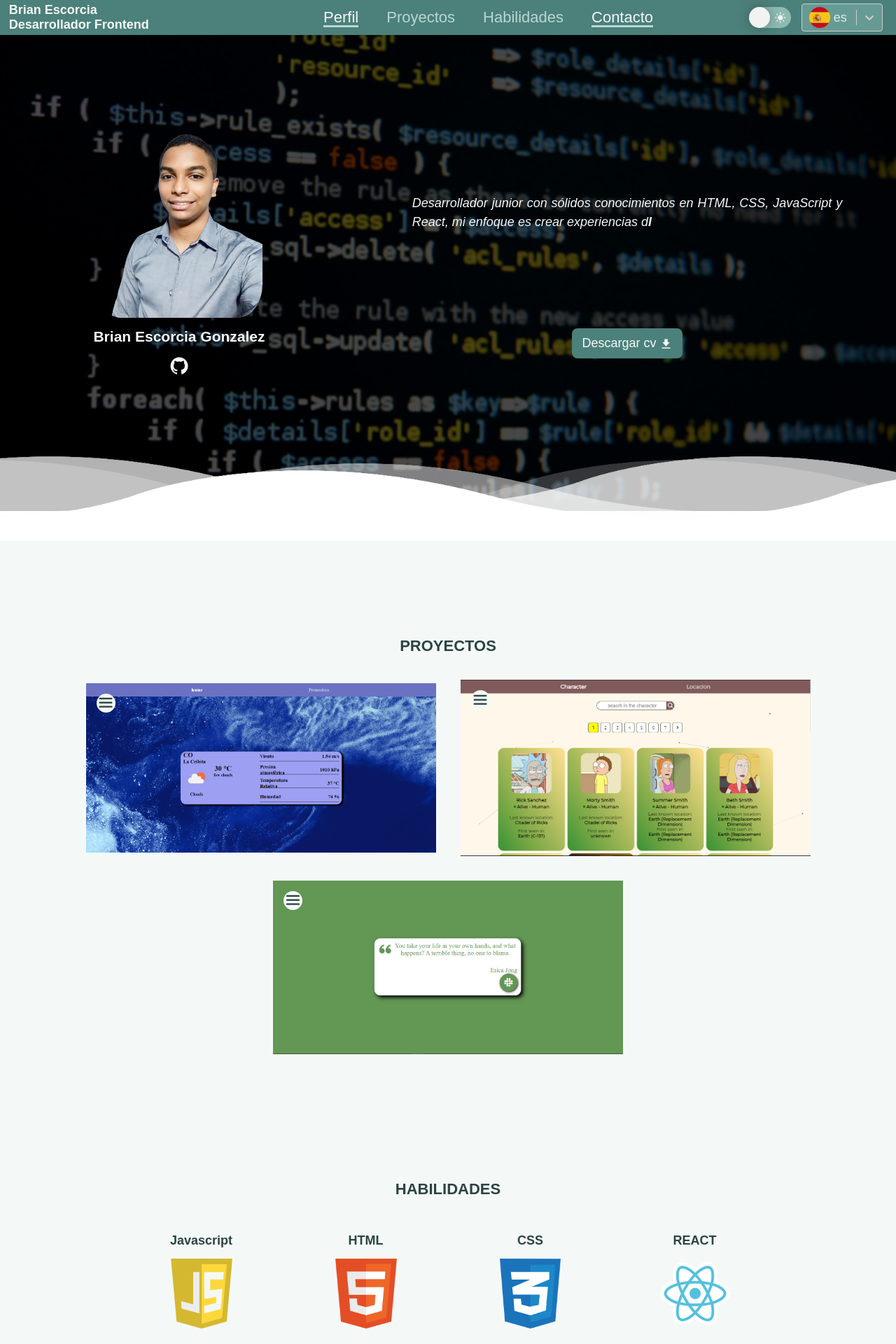
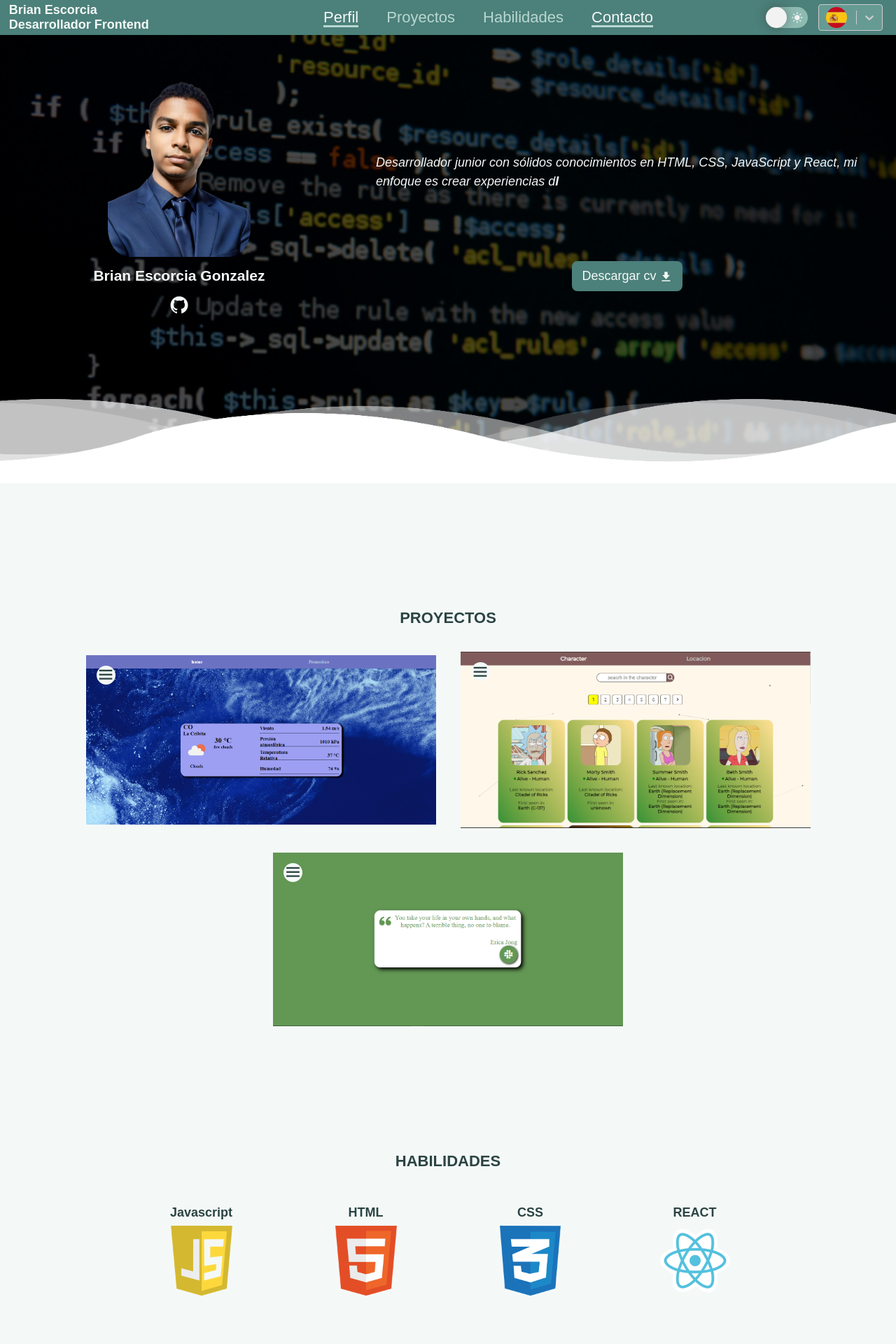
Before and after one commit to bnescor/My_porfolio, a React (Vite) app: page / in a window 1280 px wide. Shown: the top 1920 px of the page at 70% size. Built offline with nearby package versions, Linux system fonts and the light colour scheme.

Commit message:
Version final

```diff
--- a/src/Components/Header.jsx
+++ b/src/Components/Header.jsx
@@ -7,8 +7,8 @@ import en from '../img/Us.svg'
 import { Themecontext } from '../Context/Themecontext'
 import { Idiomacontext } from '../Context/Idiomacontext'
 const optiones = [
-  { label: <div className='conatiner-icono'> <img className='icono' src={es} alt="" /> es</div>, value: 'es' },
-  { label: <div className='conatiner-icono'> <img className='icono' src={en} alt="" /> en</div>, value: 'en' }
+  { label: <div className='conatiner-icono'> <img className='icono' src={es} alt="" /></div>, value: 'es' },
+  { label: <div className='conatiner-icono'> <img className='icono' src={en} alt="" /></div>, value: 'en' }
 ]
 
 const Header = ({ state, state2, state3, state4 }) => {
@@ -37,16 +37,7 @@ const Header = ({ state, state2, state3, state4 }) => {
                 "#dcebe8" :
                 undefined
       }
-    }, singleValue: (styles) => {
-      return {
-        ...styles,
-        color: "#dcebe8"
-      }
-    }, input: (base) => {
-      return {
-        ...base,
-        color: "#dcebe8"
-      }
+
     }
   }
   return (
@@ -84,6 +75,7 @@ const Header = ({ state, state2, state3, state4 }) => {
           </button>
           <Select
             defaultValue={optiones[0]}
+            isSearchable={false}
             options={optiones}
             onChange={change}
             styles={Style_select}
--- a/src/Context/StateTheme.jsx
+++ b/src/Context/StateTheme.jsx
@@ -1,17 +1,22 @@
-import React, { useState } from 'react'
-import { Themecontext } from './Themecontext'
+import React, { useState } from "react";
+import { Themecontext } from "./Themecontext";
 
 const StateTheme = ({ children }) => {
-    const [theme, setTheme] = useState('light')
+    const [theme, setTheme] = useState(() => {
+        if (window.matchMedia("(prefers-color-scheme:dark)").matches) {
+            return "dark";
+        }
+        return "light";
+    });
     const changeTheme = () => {
-        if (theme === 'light') {
-            setTheme('dark')
+        if (theme === "light") {
+            setTheme("dark");
         } else {
-            setTheme('light')
+            setTheme("light");
         }
-    }
-    const data = { theme, changeTheme }
-    return (<Themecontext.Provider value={data}>{children}</Themecontext.Provider>)
-}
+    };
+    const data = { theme, changeTheme };
+    return <Themecontext.Provider value={data}>{children}</Themecontext.Provider>;
+};
 
-export default StateTheme
+export default StateTheme;
--- a/src/Style/about.css
+++ b/src/Style/about.css
@@ -2,9 +2,9 @@
   transform: translateY(-250px);
   opacity: 0;
   width: 100%;
-  height: 85vh;
+  height: 80vh;
   display: grid;
-  grid-template-rows: 85% 15%;
+  grid-template-rows: 70% 30%;
   gap: 10px;
   background-image: url(../img/fondo.png);
   background-size: cover;
@@ -40,10 +40,10 @@
 }
 
 .Me {
-  height: 60%;
-  display: grid;
-  grid-template-rows: 80% 20%;
-  justify-items: center;
+  height: 85%;
+  display: flex;
+  flex-direction: column;
+  justify-content: center;
   align-items: center;
   font-size: 18px;
   text-align: center;
@@ -52,15 +52,16 @@
 }
 .Container_para {
   width: 100%;
-  height: auto;
+  height: 60%;
   display: flex;
   justify-content: center;
   align-items: center;
 }
 .Ab {
-  width: 80%;
+  width: 100%;
+  padding: 25px;
   height: auto;
-  text-align: justify;
+  text-align: start;
   font-style: italic;
   line-height: 1.5;
   animation: all 0.5s ease-in-out;
@@ -99,7 +100,7 @@
 }
 
 .Photo {
-  width: 55%;
+  width: 40%;
   object-fit: contain;
   border-radius: 15%;
 }
@@ -137,16 +138,7 @@
     box-shadow: 0 0 10px 0 rgba(255, 255, 255, 0.55);
   }
 }
-
-@media (670px<=width<800px) {
-  .Me {
-    width: 80%;
-    font-size: 16px;
-  }
-  .download {
-    font-size: 16px;
-  }
-
+@media (680px<=width<750px) {
   .Ab {
     width: 90%;
   }
@@ -154,55 +146,67 @@
   .perfil {
     font-size: 20px;
   }
-
-  .About-main {
-    gap: 1.5rem;
+}
+@media (width<680px) {
+  @media (width>=850px), (orientation: landscape) {
+    .About {
+      height: 100vh;
+    }
   }
-}
-@media (width<670px) {
   .About-main {
     grid-template-columns: 30% 70%;
+    gap: 1.5rem;
   }
 
   .Me {
-    width: 75%;
-    height: 85%;
     font-size: 17px;
   }
 
   .Ab {
-    width: 85%;
+    width: 80%;
+    padding: 0;
   }
 
   .perfil {
     font-size: 18px;
+    padding: 20px;
   }
 
   .Photo {
-    width: 45%;
+    width: 75%;
   }
   .download {
     font-size: 17px;
-    width: 140px;
+    width: 130px;
   }
   .perfil .bx.bxl-github {
     font-size: 21px;
   }
 
-  @media (width<=450px) {
+  @media (width<=590px) {
+    .Ab {
+      width: 85%;
+    }
+    .About {
+      height: 100vh;
+      grid-template-rows: 80% 20%;
+    }
     .About-main {
-      grid-template-columns: none;
-      grid-template-rows: auto auto;
+      display: flex;
+      flex-direction: column;
+      justify-content: center;
+      gap: 0;
     }
     .Me {
       width: 100%;
       font-size: 15px;
     }
     .Photo {
-      width: 30%;
+      width: 25%;
     }
     .perfil {
       font-size: 16px;
+      padding: 0;
     }
     .perfil .bx.bxl-github {
       font-size: 20px;
@@ -215,20 +219,10 @@
       gap: 3px;
       font-size: 15px;
     }
-  }
-  @media (height<=400), (orientation: landscape) {
-    .Ab {
-      width: 100%;
-      font-size: 16px;
-    }
-    .Photo {
-      width: 50%;
-    }
-    .About-main {
-      grid-template-columns: 40% 60%;
-    }
-    .Perfil {
-      font-size: 17px;
+    @media (height>=900px) {
+      .About {
+        height: 70vh;
+      }
     }
   }
 }
--- a/src/Style/contact.css
+++ b/src/Style/contact.css
@@ -50,7 +50,7 @@ footer .bx {
   }
 
   footer .bx {
-    font-size: 25px;
+    font-size: 28px;
   }
 }
 @media (360px<=width<480px) {
@@ -62,9 +62,6 @@ footer .bx {
     gap: 50px;
   }
 
-  footer .bx {
-    font-size: 20px;
-  }
   @media (width<=420px) {
     footer {
       gap: 35px;
@@ -82,7 +79,7 @@ footer .bx {
   }
 
   footer .bx {
-    font-size: 18px;
+    font-size: 24px;
   }
 }
 .Contac .bx:hover {
--- a/src/Style/skills.css
+++ b/src/Style/skills.css
@@ -46,7 +46,7 @@
     opacity: 1;
     transform: translateX(0);
     filter: blur(0);
-    gap: 15px;
+    gap: 8px;
 }
 
 .Element.on.dark {
@@ -54,7 +54,7 @@
     transform: translateX(0);
     filter: blur(0);
     color:var(--Text_C);
-    gap: 15px;
+    gap: 8px;
 }
 
 .Element:nth-of-type(1) {
--- a/src/Style/ware.css
+++ b/src/Style/ware.css
@@ -1,8 +1,8 @@
 
 .Main {
     width: 100%;
-    height: 134px;
-    position: relative;
+    position: absolute;
+    bottom: 0;
 }
 
 .Ware {
```
Also changed, not shown: src/img/Perfil.png.
